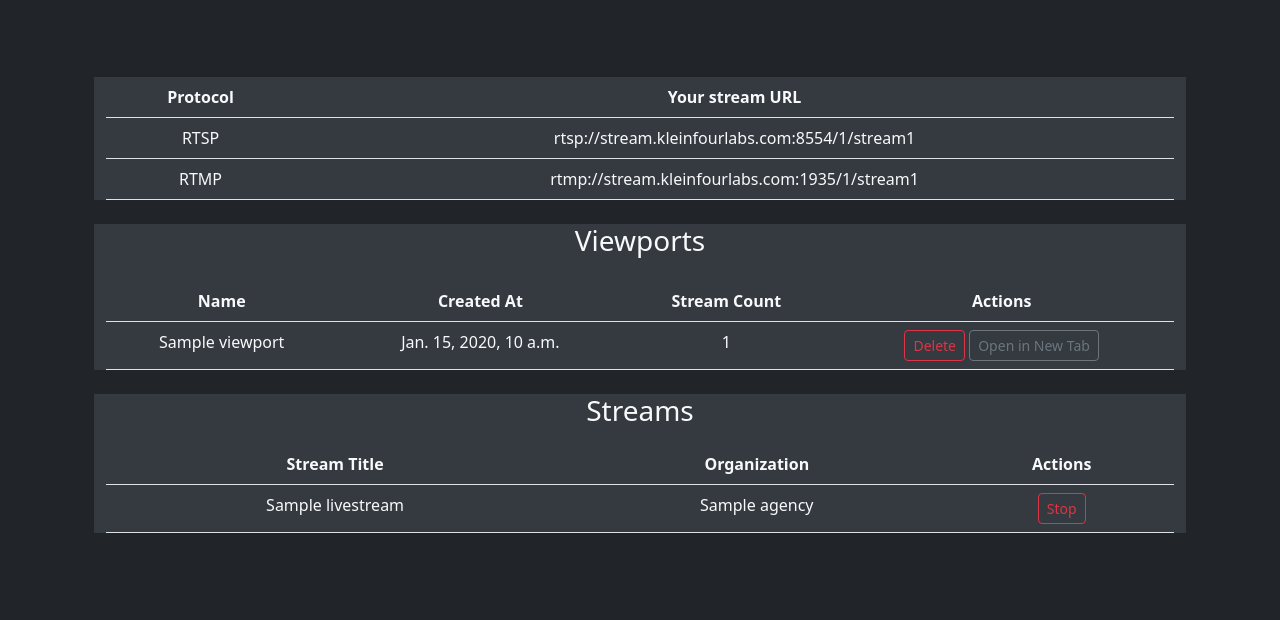
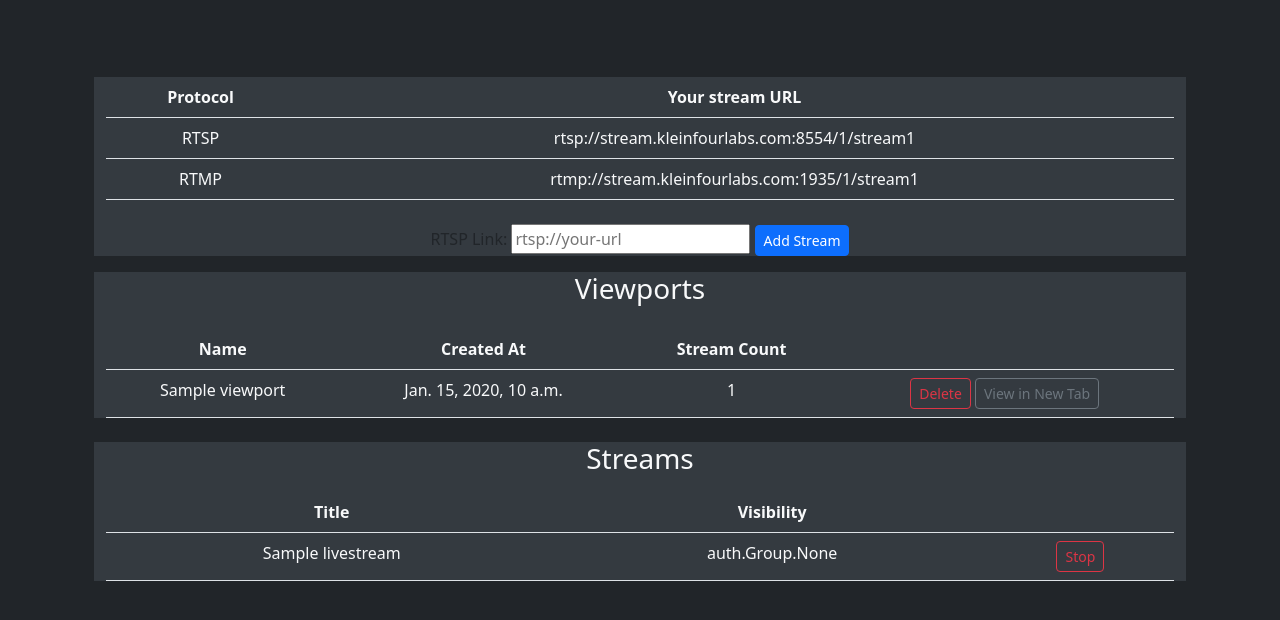
Before and after one commit to ucsd-caesar/caesar, a Django app: page /dashboard/user/1/ in a window 1280 px wide. Shown: the part 156-776 px from the top of the page. Run offline with Django 4.2, Linux system fonts and the light colour scheme; a user stored in the database is signed in; tables that the repository leaves empty hold one stand-in row (values such as "Sample post"); parts of the project's set-up code (start-up, migrations or seed data) failed here and were passed over; some libraries are stand-ins or nearby versions.

Commit message:
refactor livestream model with latest_frame, group

```diff
--- a/dashboard/forms.py
+++ b/dashboard/forms.py
@@ -11,10 +11,8 @@ class InviteUserForm(forms.Form):
         return email
 
 class SRTLinkForm(forms.Form):
-    title = forms.CharField(label='Title', required=True)
     srt_link = forms.URLField(
-        label='SRT Link',
+        label='RTSP Link',
         required=True,
-        widget=forms.TextInput(attrs={'placeholder': 'URL'})
+        widget=forms.TextInput(attrs={'placeholder': 'rtsp://your-url'})
     )
-    agency = forms.ModelChoiceField(Agency.objects.all(), required=True)
--- a/dashboard/models.py
+++ b/dashboard/models.py
@@ -22,9 +22,10 @@ class Marker(models.Model):
 class Livestream(models.Model):
     title = models.CharField(max_length=255)
     source = models.CharField(max_length=255, default='')
-    agency = models.ForeignKey('Agency', on_delete=models.CASCADE, related_name='livestreams', default=None, null=True)
     created_by = models.ForeignKey(settings.AUTH_USER_MODEL, on_delete=models.CASCADE, related_name='created_livestreams')
-    hls = models.URLField(blank=True, null=True)
+    type = models.CharField(max_length=255, default='rtsp')
+    groups = models.ManyToManyField(Group, related_name='livestreams', default=any)
+    latest_frame = models.ImageField(upload_to='frames', blank=True, null=True)
 
     def __str__(self):
         return self.title
--- a/dashboard/serializers.py
+++ b/dashboard/serializers.py
@@ -14,11 +14,10 @@ class AgencySerializer(serializers.ModelSerializer):
         fields = ("name","members")
 
 class LivestreamSerializer(serializers.ModelSerializer):
-    agency = serializers.StringRelatedField()
     created_by = serializers.SerializerMethodField()
     class Meta:
         model = Livestream
-        fields = ("id", "title", "source", "agency", "created_by")
+        fields = ("id", "title", "source", "groups", "created_by")
 
     def get_created_by(self, obj):
         return obj.created_by.username
--- a/dashboard/templates/dashboard/user_homepage.html
+++ b/dashboard/templates/dashboard/user_homepage.html
@@ -50,6 +50,11 @@
 
                         </tbody>
                     </table>
+                    <!-- add form for publishing a stream-->
+                    <form method="POST">
+                        {{ form }}
+                        <button type="submit" class="btn  btn-sm btn-primary">Add Stream</button>
+                    </form>
                 </div>
 
                 <div class="container list-container">
@@ -61,7 +66,7 @@
                                 <th scope="col">Name</th>
                                 <th scope="col">Created At</th>
                                 <th scope="col">Stream Count</th>
-                                <th scope="col">Actions</th>
+                                <th scope="col"></th>
                             </tr>
                         </thead>
                         <tbody class="justify-content-between">
@@ -72,7 +77,7 @@
                                     <td>{{ viewport.livestreams.count }}</td>
                                     <td>
                                         <button class="delete-viewport-btn btn btn-sm btn-outline-danger" data-viewport-id="{{ viewport.id }}">Delete</button>
-                                        <button class="open-viewport-btn btn btn-sm btn-outline-secondary" data-viewport-id="{{ viewport.id }}">Open in New Tab</button>
+                                        <button class="open-viewport-btn btn btn-sm btn-outline-secondary" data-viewport-id="{{ viewport.id }}">View in New Tab</button>
                                     </td>
                                 </tr>
                             {% endfor %}
@@ -89,16 +94,16 @@
                     <table class="table justify-content-between">
                         <thead>
                             <tr>
-                                <th scope="col">Stream Title</th>
-                                <th scope="col">Organization</th>
-                                <th scope="col">Actions</th>
+                                <th scope="col">Title</th>
+                                <th scope="col">Visibility</th>
+                                <th scope="col"></th>
                             </tr>
                         </thead>
                         <tbody class="justify-content-between">
                             {% for stream in user.created_livestreams.all %}
                                 <tr>
                                     <td scope="row">{{ stream.title }}</td>
-                                    <td>{{ stream.agency }}</td>
+                                    <td>{{ stream.groups }}</td>
                                     <td>
                                         <button class="stop-btn btn btn-sm btn-outline-danger" data-stream-id="{{ stream.id }}">Stop</button>
                                     </td>
```
Also changed, not shown: dashboard/migrations/0013_remove_livestream_agency_remove_livestream_hls_and_more.py (added), dashboard/migrations/0014_livestream_latest_frame.py (added).
